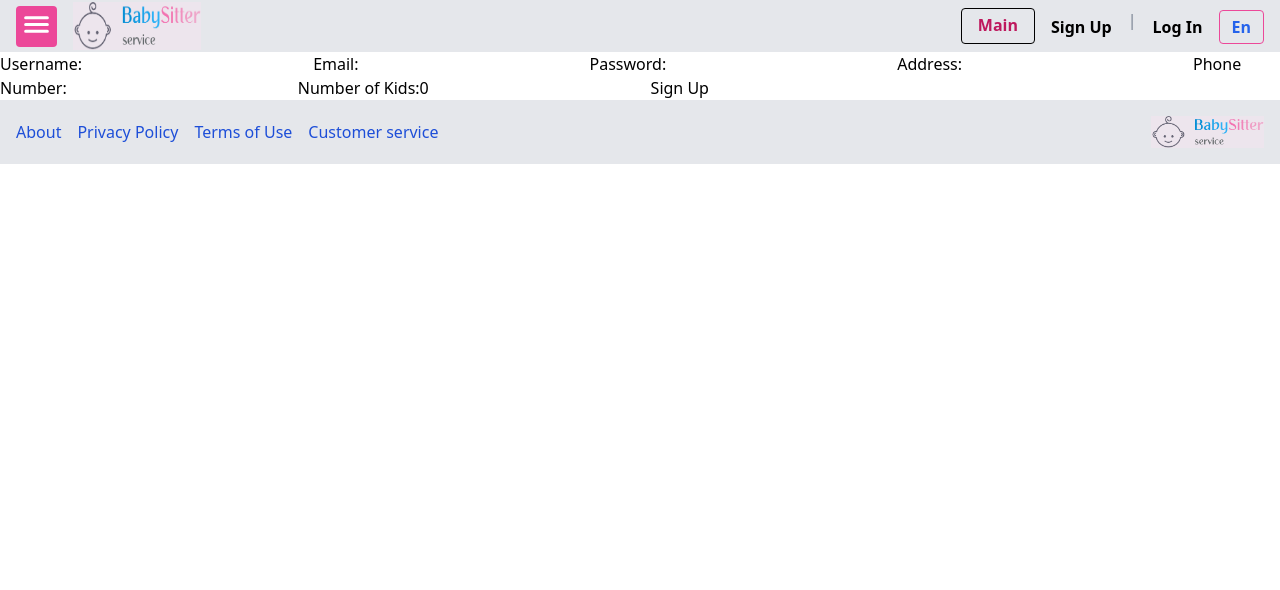
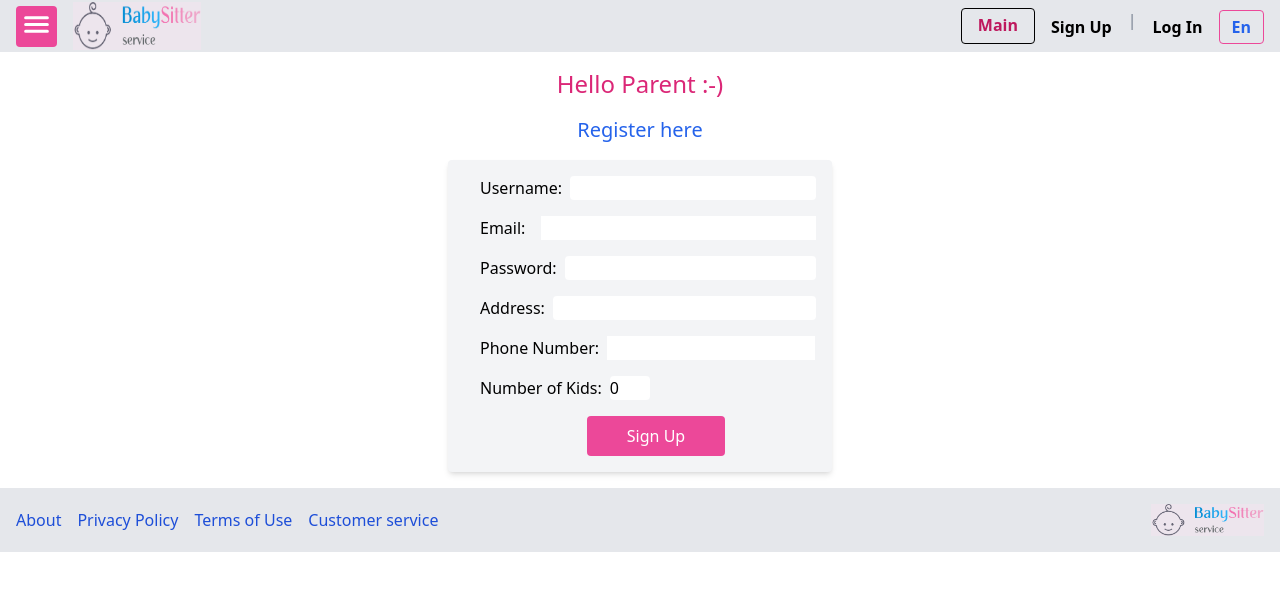
Before and after one commit to JihadMuna/BabySitter_service, a React (Vite) app in the folder client/: page /signup-parents in a window 1280 px wide. Shown: the top 590 px of the page. Built offline with nearby package versions, Linux system fonts and the light colour scheme; the HTML template or start-up script is replaced by a standard one.

Commit message:
fix sign up

```diff
--- a/client/src/components/SignupBabySitters.jsx
+++ b/client/src/components/SignupBabySitters.jsx
@@ -54,6 +54,9 @@ const SignupBabysitter = ({ onClose }) => {
     <>
       <div>
         <h2 className="mt-4 text-center text-2xl text-pink-600 ">
+          Hello Sweet :-)
+        </h2>
+        <h2 className="mt-4 text-center text-xl text-blue-600 ">
           Register here
         </h2>
         <form
--- a/client/src/components/SignupParents.jsx
+++ b/client/src/components/SignupParents.jsx
@@ -1,5 +1,6 @@
 // components/SignupParent.jsx
 import React, { useState } from "react";
+import axios from "axios";
 
 const SignupParent = ({ onClose }) => {
   const [formData, setFormData] = useState({
@@ -42,63 +43,87 @@ const SignupParent = ({ onClose }) => {
   };
 
   return (
-    <form onSubmit={handleSubmit} className="signup-form">
-      <label>
+    <>
+      <div>
+        <h2 className="mt-4 text-center text-2xl text-pink-600 ">
+          Hello Parent :-)
+        </h2>
+        <h2 className="mt-4 text-center text-xl text-blue-600 ">
+          Register here
+        </h2>
+        <form
+          onSubmit={handleSubmit}
+          className="bg-gray-100 flex flex-col py-4 pl-8 pr-25 rounded shadow-md mx-auto w-96 m-4"
+        >
+          <label className="flex mr-4 mb-4">
             Username:
             <input
               type="text"
               name="username"
               value={formData.username}
               onChange={handleChange}
+              className="form-input rounded block ml-2 w-96"
             />
           </label>
-      <label>
+          <label className="flex mr-4 mb-4">
             Email:
             <input
               type="email"
               name="email"
               value={formData.email}
               onChange={handleChange}
+              className="form-input block ml-4 w-96"
             />
           </label>
-      <label>
+          <label className="flex mr-4 mb-4">
             Password:
             <input
               type="password"
               name="password"
               value={formData.password}
               onChange={handleChange}
+              className="form-input rounded block ml-2 w-96"
             />
           </label>
-      <label>
+          <label className="flex mr-4 mb-4">
             Address:
             <input
               type="text"
               name="address"
               value={formData.address}
               onChange={handleChange}
+              className="form-input rounded block ml-2 w-96"
             />
           </label>
-      <label>
+          <label className="flex mr-4 mb-4">
             Phone Number:
             <input
               type="tel"
               name="phoneNumber"
               value={formData.phoneNumber}
               onChange={handleChange}
+              className="form-input block ml-2 w-52"
             />
           </label>
-      <label>
+          <label className="flex mr-4 mb-4">
             Number of Kids:
             <input
               type="number"
               name="numberOfKids"
               value={formData.numberOfKids}
               onChange={handleChange}
+              className="form-input rounded block ml-2 w-10"
             />
           </label>
-      <button type="submit">Sign Up</button>
+          <button
+            type="submit"
+            className="bg-pink-500 text-white py-2 px-10 rounded mx-auto mt-2hover:bg-pink-600"
+          >
+            Sign Up
+          </button>
         </form>
+      </div>
+    </>
   );
 };
 
```
Lines whose indentation alone changed are shown as unchanged.
